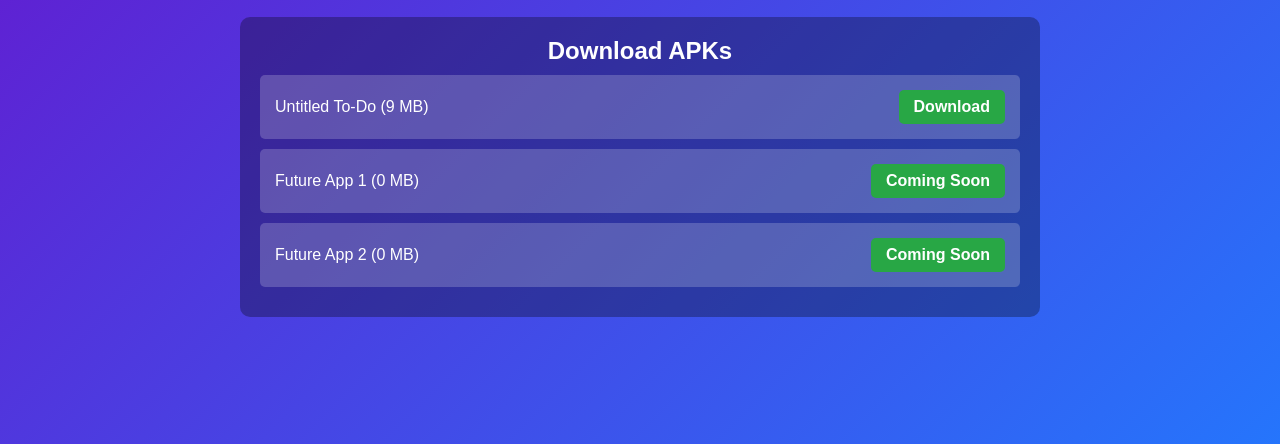
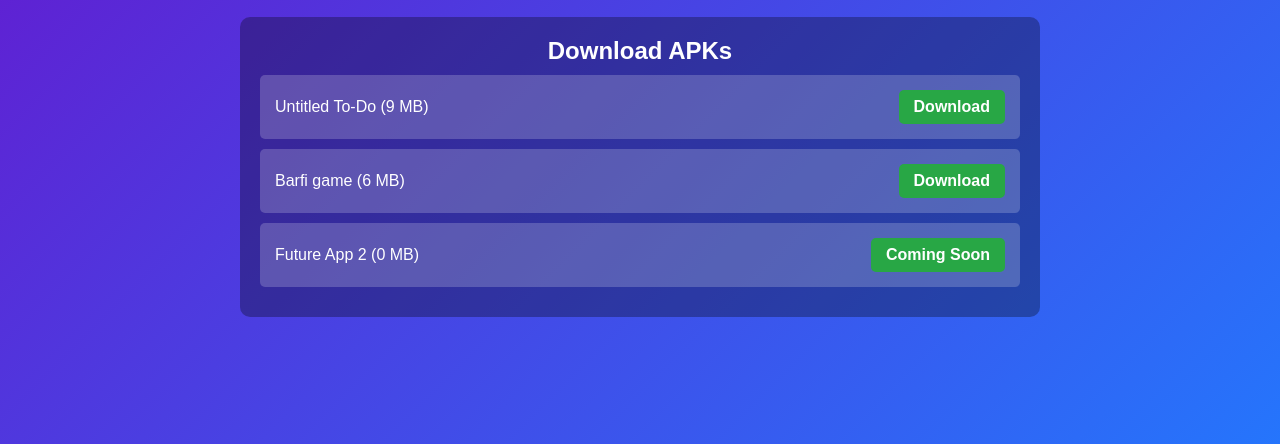
Before and after one commit to RoWebs/ro, a plain HTML site: page index.html in a window 1280 px wide. Shown: the part 356-800 px from the top of the page. Drawn offline with Linux system fonts and the light colour scheme.

Commit message:
index.html

```diff
--- a/index.html
+++ b/index.html
@@ -139,8 +139,8 @@
         </div>
 
         <div class="apk-item">
-            <span>Future App 1 (0 MB)</span>
-            <a href="#" class="download-btn">Coming Soon</a>
+            <span>Barfi game (6 MB)</span>
+            <a href="barfi.apk" class="download-btn">Download</a>
         </div>
 
         <div class="apk-item">
```
